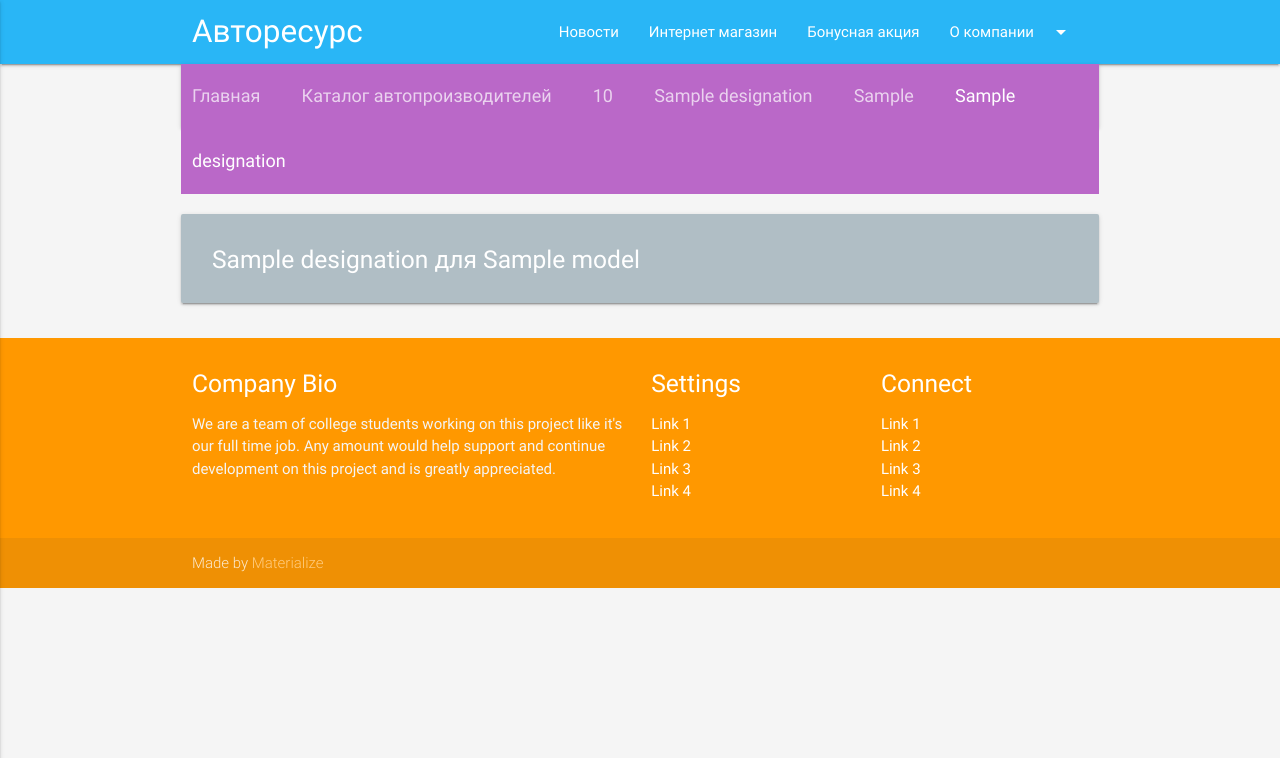
After one commit to autodatabases/avtoresurs.net, a Django app: template tecdoc/templates/tecdoc/section_detail.html in a window 1280 px wide. The commit adds this page. Shown: the top 758 px of the page. Run offline with Django 3.2, Linux system fonts and the light colour scheme; the template is opened without the code that fills it: most values are stand-ins (such as "Sample title", 1, 10 or a date in 2020); style sheets or scripts are compiled from the project's sources; some libraries are stand-ins or nearby versions.

Commit message:
start section_detail

```diff
--- a/tecdoc/templates/tecdoc/part_list.html
+++ b/tecdoc/templates/tecdoc/part_list.html
@@ -16,7 +16,8 @@
                            class="breadcrumb">{{ car_type.model.manufacturer }}</a>
                         <a href="{% url 'tecdoc:manufacturer' car_type.model.manufacturer.id %}"
                            class="breadcrumb">{{ car_type.model.designation }}</a>
-                        <a href="{% url 'tecdoc:tree' car_type.model.manufacturer.id car_type.model.id car_type.id %}"
+                        <a href="#"
+{#                        <a href="{% url 'tecdoc:tree' car_type.model.manufacturer.id car_type.model.id car_type.id %}"#}
                            class="breadcrumb">
                             {{ car_type }}
                         </a>
--- /dev/null
+++ b/tecdoc/templates/tecdoc/section_detail.html
@@ -0,0 +1,41 @@
+{% extends 'base.html' %}
+
+{% load staticfiles %}
+
+{% block title %}Список запчастей по категории {{ section.designation }}{% endblock %}
+
+{% block content %}
+
+    <div class="container">
+        <!-- BREADCRUMBS -->
+        <div class="row">
+            <nav>
+                <div class="nav-wrapper">
+                    <div class="col s12 purple lighten-2">
+                        <a href="/" class="breadcrumb">Главная</a>
+                        <a href="{% url 'tecdoc:manufacturers' %}" class="breadcrumb">Каталог автопроизводителей</a>
+                        <a href="{% url 'tecdoc:manufacturer' car_type.model.manufacturer.id %}"
+                           class="breadcrumb">{{ car_type.model.manufacturer }}</a>
+                        <a href="{% url 'tecdoc:manufacturer' car_type.model.manufacturer.id %}"
+                           class="breadcrumb">{{ car_type.model.designation }}</a>
+                        <a href="" class="breadcrumb">{{ car_type }}</a>
+                        <a href="" class="breadcrumb">{{ section.designation }}</a>
+                    </div>
+                </div>
+            </nav>
+        </div>
+
+        <!-- Header -->
+        <div class="row card-panel blue-grey lighten-3">
+            <div class="col s12">
+                <h5 class="white-text">{{ section.designation }} для {{ car_type.model }}</h5>
+            </div>
+        </div>
+
+        <!-- Main content -->
+        <div class="row">
+
+        </div>
+    </div>
+
+{% endblock content %}
```
Also changed, not shown: tecdoc/urls.py (+4 -3 lines), tecdoc/views/section.py (+16 -0 lines), tecdoc/views/parts.py (line endings or trailing spaces).
